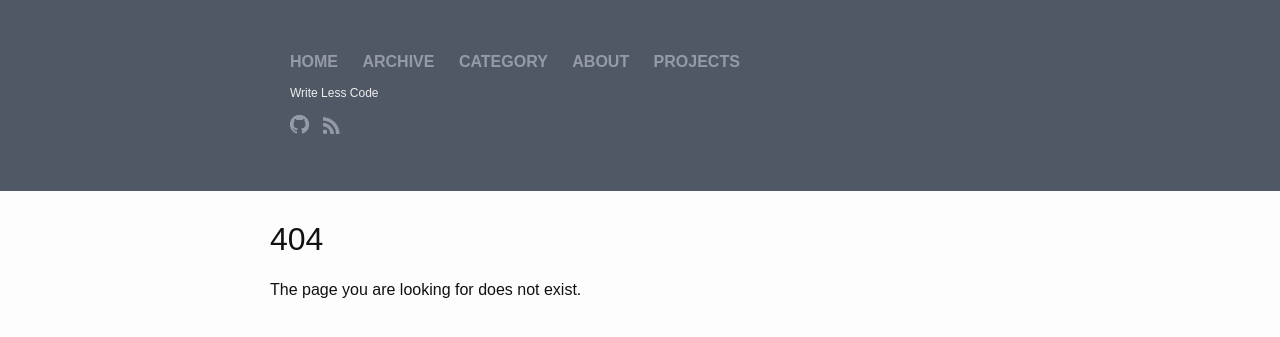
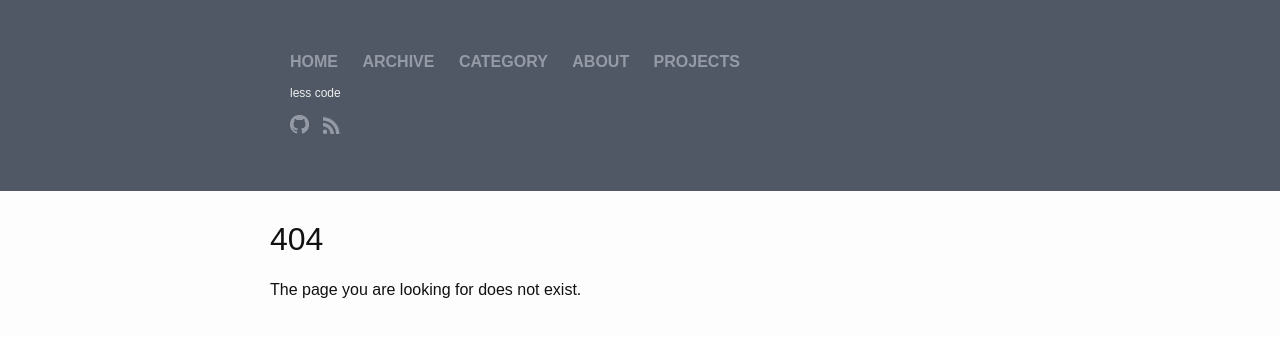
Before and after one commit to moodysalem/moodysalem.github.io, a Jekyll site: the page built from error.html, in a window 1280 px wide. Shown: the top 337 px of the page. Built offline with Jekyll 4.4.1, drawn with Linux system fonts in a browser that asks for light colours; nearby versions of some CDN libraries; comment, search, counter and statistics services are not loaded; some of the changed lines change nothing that is shown.

Commit message:
change motto/desc

```diff
--- a/_config.yml
+++ b/_config.yml
@@ -1,8 +1,8 @@
 # Site settings
 title: Moody Salem's Blog
-motto: Write Less Code
+motto: less code
 email: moody.salem@gmail.com
-description: A blog about getting things done as a lazy developer
+description: Chicago based Software Engineer
 baseurl: "" # the subpath of your site, e.g. /blog/
 url: "http://moodysalem.com" # the base hostname & protocol for your site
 github_username:  moodysalem
```
